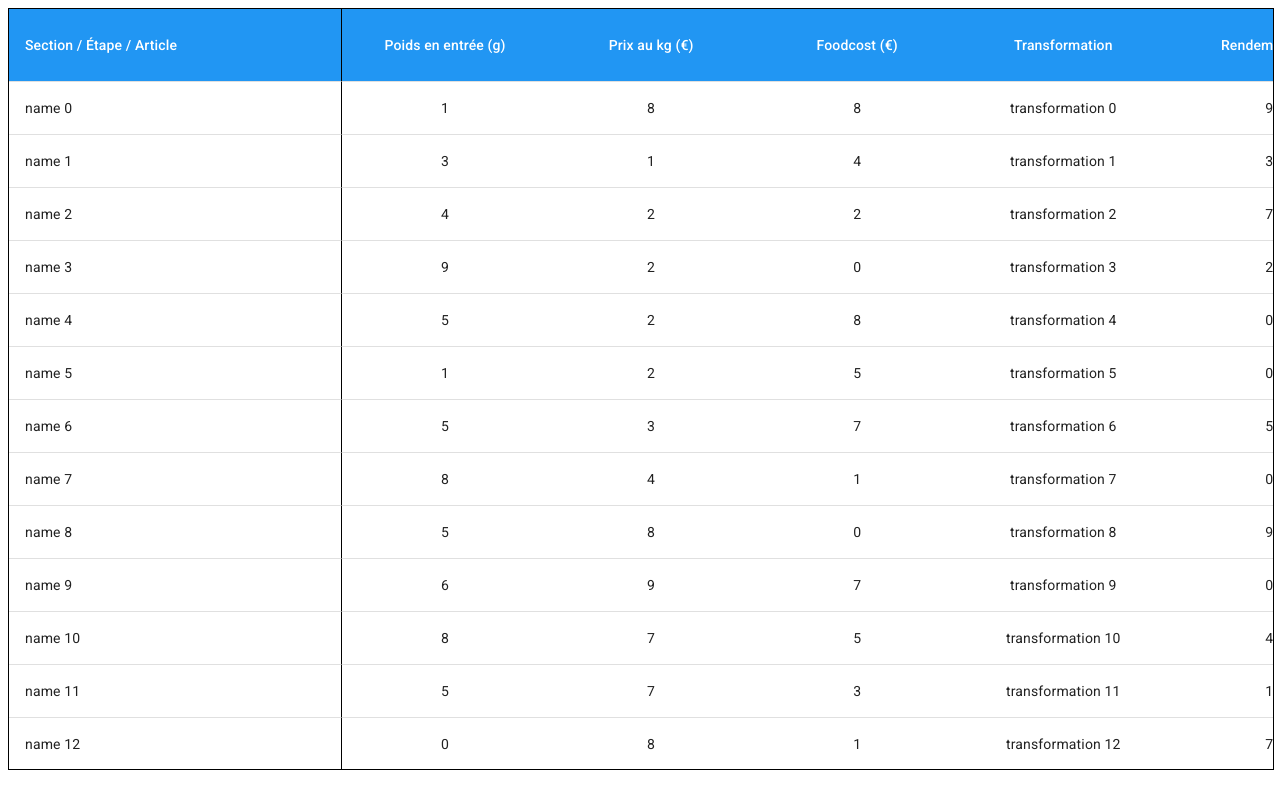
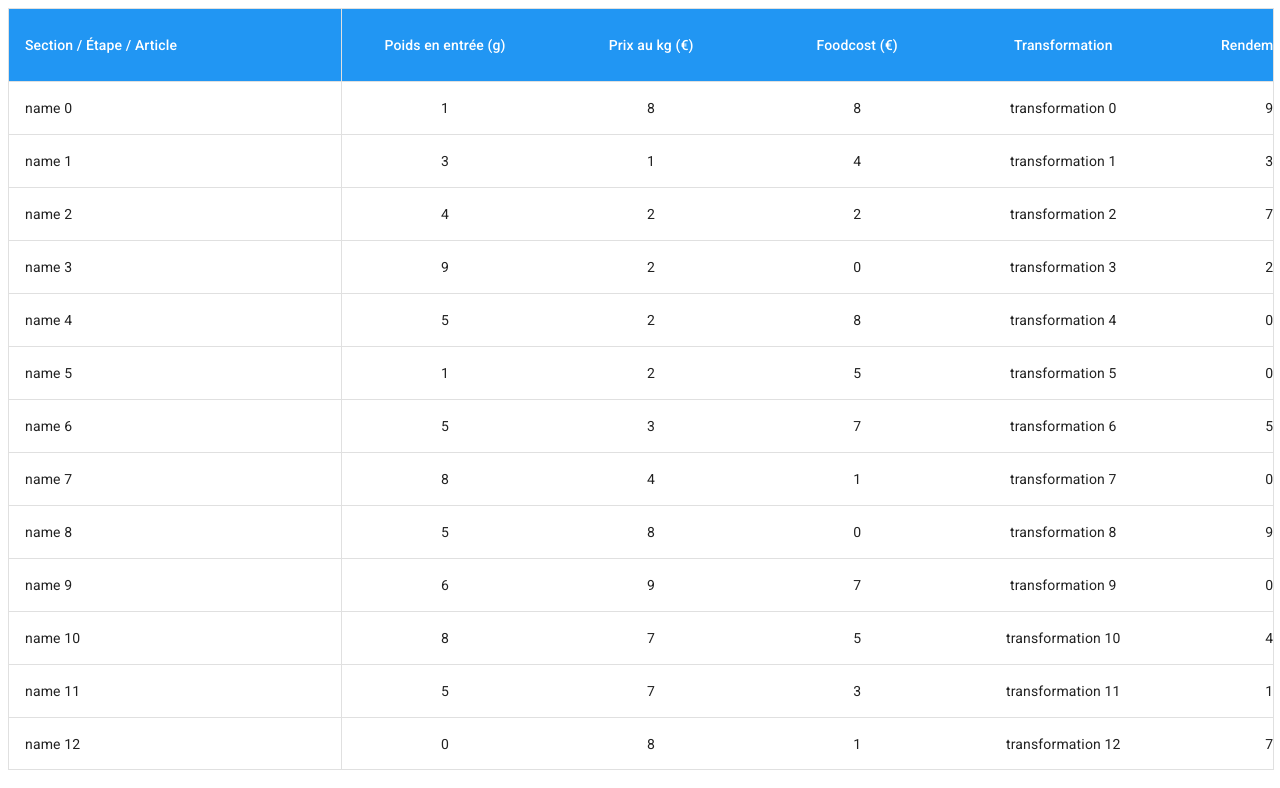
Before and after one commit to tiavina-mika/mui-sticky-first-column, a React (Create React App) app in the folder src/: page / in a window 1280 px wide. Shown: the top 788 px of the page. Built offline with nearby package versions, Linux system fonts and the light colour scheme.

Commit message:
change border color

```diff
--- a/src/Table.tsx
+++ b/src/Table.tsx
@@ -6,6 +6,7 @@ import TableHead from "@mui/material/TableHead";
 import TableRow from "@mui/material/TableRow";
 import Typography from "@mui/material/Typography";
 import styled from "@emotion/styled";
+import { grey } from "@mui/material/colors";
 
 // ----------------------------------------------- //
 // --------------------- utils ------------------- //
@@ -18,7 +19,7 @@ const random = (number = 1): number => Math.floor(Math.random() * 10 * number);
 const stickyStyle = {
   position: "sticky",
   left: 0,
-  borderRight: "1px solid black"
+  borderRight: "1px solid " + grey[300]
 };
 
 const firstColumnStyle = {
@@ -122,7 +123,7 @@ const Table = () => {
       style={{
         maxWidth: "100vw",
         maxHeight: "95vh",
-        border: "1px solid black"
+        border: "1px solid " + grey[300]
       }}
     >
       <MUITable
```
